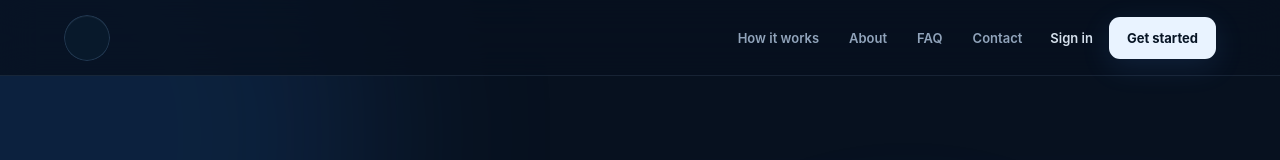
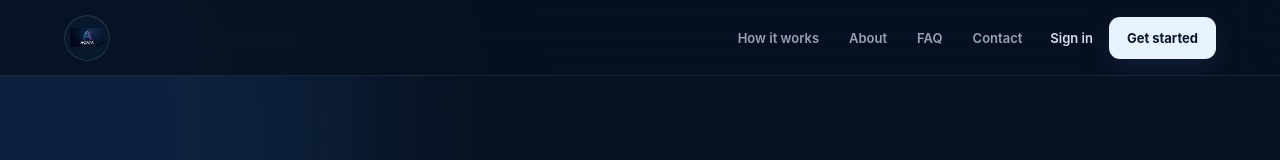
Before and after one commit to Scarlet-Twinz/AGATA, a React (Vite) app in the folder frontend/: page / in a window 1280 px wide. Shown: the top 160 px of the page. Built offline with nearby package versions, Linux system fonts and the light colour scheme.

Commit message:
Fix AGATA compact logo to use the real logo asset

```diff
--- a/frontend/src/components/PublicLayout.tsx
+++ b/frontend/src/components/PublicLayout.tsx
@@ -15,7 +15,7 @@ export function PublicLayout() {
     <div className="public-site">
       <header className="public-nav">
         <Link className="public-brand" to="/" aria-label="AGATA home" onClick={() => setMenuOpen(false)}>
-          <span className="logo-badge"><img src="/agata-mark.svg" alt="AGATA" /></span>
+          <span className="logo-badge"><img src="/logo.png" alt="AGATA" /></span>
         </Link>
         <nav className="public-links" aria-label="Main navigation">
           {links.map(([label, to]) => (
@@ -54,7 +54,7 @@ export function PublicLayout() {
       <main><Outlet /></main>
       <footer className="public-footer">
         <div>
-          <Link className="public-brand footer-brand" to="/"><span className="logo-badge"><img src="/agata-mark.svg" alt="AGATA" /></span></Link>
+          <Link className="public-brand footer-brand" to="/"><span className="logo-badge"><img src="/logo.png" alt="AGATA" /></span></Link>
           <p>Compliance intelligence for teams that need to know what is ready, what is missing, and what needs attention.</p>
           <a className="footer-email" href="mailto:anthony@anthonytech.ng">anthony@anthonytech.ng</a>
           <a className="footer-phone" href="tel:09031530359">09031530359</a>
```
